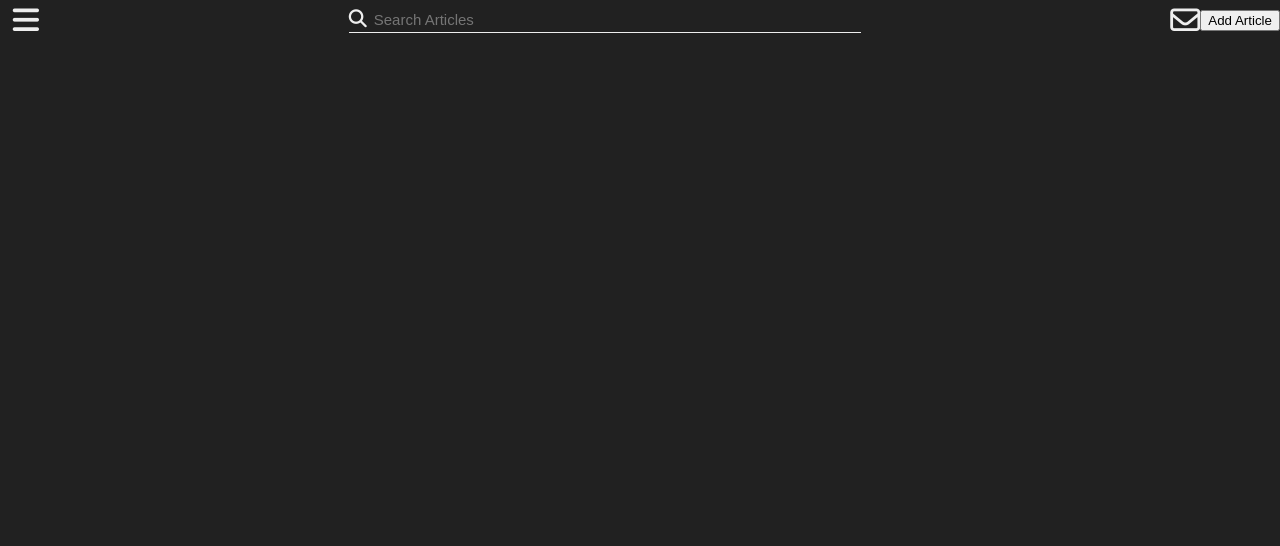
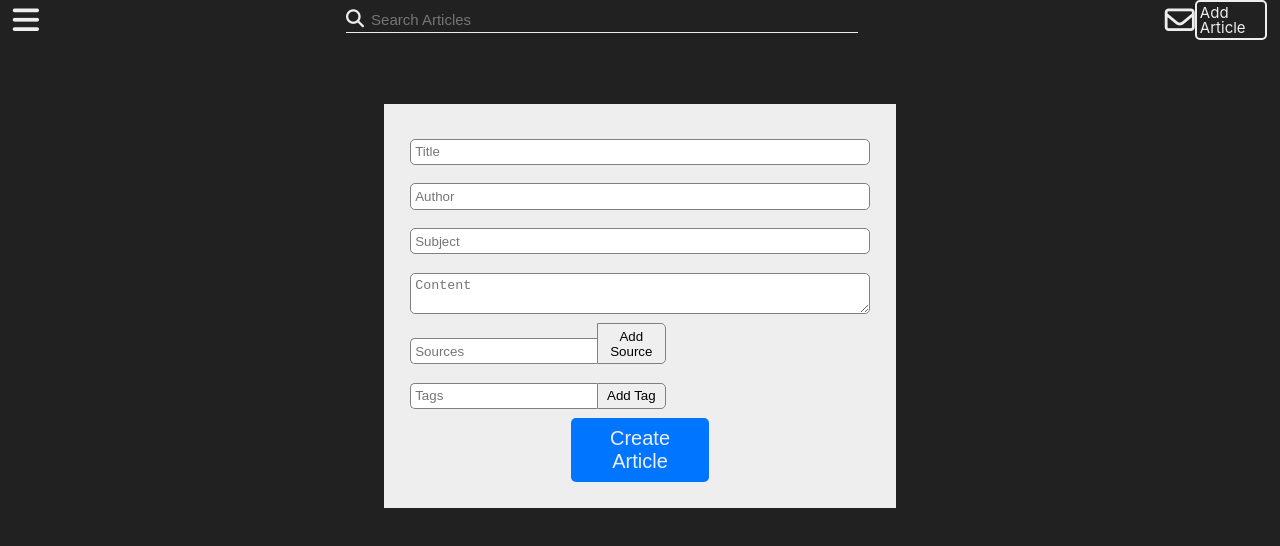
Before and after one commit to LoganSorensen/aviation-journal, a React (Create React App) app: page /add-article in a window 1280 px wide. Shown: the top 546 px of the page. Built offline with nearby package versions, Linux system fonts and the light colour scheme.

Commit message:
added form to create a new article, data currently stored in local state

```diff
--- a/src/App.js
+++ b/src/App.js
@@ -3,7 +3,8 @@ import { Route } from "react-router-dom";
 
 import Header from "./components/header";
 import Login from "./components/login";
-import Article from "./components/article"
+import Article from "./components/article";
+import AddArticle from "./components/addArticle";
 
 import "./styles/index.css";
 
@@ -16,6 +17,7 @@ function App() {
       <Route exact path="/contact" />
       <Route exact path="/search" />
       <Route exact path="/inbox" />
+      <Route exact path="/add-article" component={AddArticle} />
       <Route exact path="/article/:id">
         <Article />
         </Route>
--- /dev/null
+++ b/src/components/addArticle.jsx
@@ -0,0 +1,126 @@
+import React, { useState } from "react";
+
+const AddArticle = (props) => {
+  const [article, setArticle] = useState({
+    title: "",
+    author: "",
+    date: "",
+    subject: "",
+    content: "",
+    sources: [],
+    tags: [],
+  });
+
+  const handleChange = (e) => {
+    setArticle({ ...article, [e.target.name]: e.target.value });
+  };
+
+  const addSource = () => {
+    const sourceField = document.querySelector(".source-field");
+    if (sourceField.value !== "") {
+      setArticle({
+        ...article,
+        sources: [...article.sources, sourceField.value],
+      });
+      sourceField.value = "";
+    }
+  };
+
+  const removeSource = (index) => {
+    const sources = [...article.sources];
+    sources.splice(index, 1);
+    setArticle({ ...article, sources: sources });
+  };
+
+  const addTag = () => {
+    const tagField = document.querySelector(".tag-field");
+    if (tagField.value !== "") {
+      setArticle({ ...article, tags: [...article.tags, tagField.value] });
+      tagField.value = "";
+    }
+    console.log("tags", article.tags);
+  };
+
+  const removeTag = (index) => {
+    const tags = [...article.tags];
+    tags.splice(index, 1);
+    setArticle({ ...article, tags: tags });
+  };
+
+  const createArticle = (e) => {
+    e.preventDefault();
+    console.log(article);
+    // props.history.push('/')
+  };
+
+  return (
+    <div>
+      <form className="article-form">
+        <input
+          type="text"
+          placeholder="Title"
+          name="title"
+          onChange={handleChange}
+        />
+        <input
+          type="text"
+          placeholder="Author"
+          name="author"
+          onChange={handleChange}
+        />
+        <input
+          type="text"
+          placeholder="Subject"
+          name="subject"
+          onChange={handleChange}
+        />
+        <textarea
+          placeholder="Content"
+          name="content"
+          onChange={handleChange}
+        />
+        <div className="sources">
+          {article.sources.map((source, index) => {
+            return (
+              <div key={index} className="source">
+                <p>{source}</p>
+                <button type="button" onClick={() => removeSource(index)}>
+                  Remove
+                </button>
+              </div>
+            );
+          })}
+        </div>
+        <div className="input-group">
+          <input type="text" placeholder="Sources" className="source-field" />
+          <button type="button" onClick={addSource}>
+            Add Source
+          </button>
+        </div>
+        <div className="tags">
+          {article.tags.map((tag, index) => {
+            return (
+              <div key={index} className="tag">
+                <p>{tag}</p>
+                <button type="button" onClick={() => removeTag(index)}>
+                  Remove
+                </button>
+              </div>
+            );
+          })}
+        </div>
+        <div className="input-group">
+          <input type="text" placeholder="Tags" className="tag-field" />
+          <button type="button" onClick={addTag}>
+            Add Tag
+          </button>
+        </div>
+        <button className="create-btn" type="submit" onClick={createArticle}>
+          Create Article
+        </button>
+      </form>
+    </div>
+  );
+};
+
+export default AddArticle;
--- a/src/components/header.jsx
+++ b/src/components/header.jsx
@@ -23,19 +23,18 @@ const Header = () => {
     <div className="header">
       <div className="hamburger-and-logo">
         <i className="fas fa-bars" onClick={toggleOpen}></i>
-        {/* <p>Logo</p> */}
       </div>
       <form onSubmit={searchArticles}>
-      <i className="fas fa-search"></i>
+        <i className="fas fa-search"></i>
         <input
           type="text"
           placeholder="Search Articles"
           onChange={handleChange}
         />
       </form>
-      <div className='admin-features'>
-        <i className="far fa-envelope"></i>
-        <button>Add Article</button>
+      <div className="admin-features">
+        <Link to='/inbox'><i className="far fa-envelope"></i></Link>
+        <Link to="/add-article" className='add-article'>Add Article</Link>
       </div>
       <div className={`navigation ${toggleNav ? "open" : ""}`}>
         <nav>
--- a/src/styles/index.css
+++ b/src/styles/index.css
@@ -138,6 +138,10 @@ html {
   align-items: center;
   justify-content: space-between;
   color: #eeeeee;
+  background-color: #212121;
+  position: sticky;
+  top: 0;
+  z-index: 1;
 }
 .header .hamburger-and-logo {
   display: flex;
@@ -146,7 +150,10 @@ html {
 }
 .header i {
   font-size: 3rem;
-  cursor: pointer;
+}
+.header a {
+  text-decoration: none;
+  color: #eeeeee;
 }
 .header .navigation {
   position: fixed;
@@ -165,7 +172,6 @@ html {
   margin-top: 5%;
 }
 .header .navigation nav a {
-  text-decoration: none;
   font-size: 3rem;
   color: #212121;
   cursor: pointer;
@@ -199,6 +205,15 @@ html {
 .header .admin-features {
   display: flex;
   align-items: center;
+  justify-content: space-between;
+  width: 8%;
+  margin-right: 1%;
+}
+.header .admin-features .add-article {
+  border: 2px solid #eeeeee;
+  border-radius: 5px;
+  font-size: 1.5rem;
+  padding: 3%;
 }
 .login {
   margin: 7% auto 0;
@@ -255,3 +270,49 @@ html {
   background-color: #0075ff;
   color: white;
 }
+.article-form {
+  display: flex;
+  flex-direction: column;
+  width: 40%;
+  margin: 5% auto 0;
+  background-color: #eeeeee;
+  padding: 2%;
+}
+.article-form input,
+.article-form textarea {
+  margin: 2% 0;
+  border-radius: 5px;
+  border: 1px solid gray;
+  padding: 1%;
+}
+.article-form textarea {
+  resize: vertical;
+}
+.article-form .input-group button {
+  width: 15%;
+  padding: 1%;
+  border-radius: 0 5px 5px 0;
+  border: 1px solid gray;
+  cursor: pointer;
+}
+.article-form .input-group input {
+  border-radius: 5px 0 0 5px;
+  border-right: 0;
+}
+.article-form .tag,
+.article-form .source {
+  display: flex;
+  align-items: center;
+  margin: 1% 0;
+  font-size: 1.3rem;
+}
+.article-form .create-btn {
+  width: 30%;
+  margin: 0 auto;
+  color: #eeeeee;
+  background-color: #0075ff;
+  border: none;
+  border-radius: 5px;
+  padding: 2%;
+  font-size: 2rem;
+}
--- /dev/null
+++ b/src/styles/less/article-form.less
@@ -0,0 +1,53 @@
+.article-form {
+  display: flex;
+  flex-direction: column;
+  width: 40%;
+  margin: 5% auto 0;
+  background-color: @light;
+  padding: 2%;
+
+  input,
+  textarea {
+    margin: 2% 0;
+    border-radius: 5px;
+    border: 1px solid gray;
+    padding: 1%;
+  }
+
+  textarea {
+    resize: vertical;
+  }
+
+  .input-group {
+    button {
+      width: 15%;
+      padding: 1%;
+      border-radius: 0 5px 5px 0;
+      border: 1px solid gray;
+      cursor: pointer;
+    }
+
+    input {
+      border-radius: 5px 0 0 5px;
+      border-right: 0;
+    }
+  }
+
+  .tag, .source {
+      display: flex;
+      align-items: center;
+      margin: 1% 0;
+      font-size: 1.3rem;
+  }
+
+  .create-btn {
+      width: 30%;
+      margin: 0 auto;
+      color: @light;
+      background-color: @blue;
+      border: none;
+      border-radius: 5px;
+      padding: 2%;
+      font-size: 2rem;
+  }
+}
--- a/src/styles/less/header.less
+++ b/src/styles/less/header.less
@@ -4,6 +4,11 @@
   align-items: center;
   justify-content: space-between;
   color: @light;
+  background-color: @dark;
+  position: sticky;
+  top: 0;
+  z-index: 1;
+
 
   .hamburger-and-logo {
     display: flex;
@@ -13,7 +18,11 @@
 
   i {
     font-size: 3rem;
-    cursor: pointer;
+  }
+
+  a {
+    text-decoration: none;
+    color: @light;
   }
 
   .navigation {
@@ -33,7 +42,6 @@
       margin-top: 5%;
 
       a {
-        text-decoration: none;
         font-size: 3rem;
         color: @dark;
         cursor: pointer;
@@ -55,7 +63,7 @@
       font-size: 1.8rem;
     }
 
-      input{
+    input {
       width: 100%;
       border-radius: 5px;
       border: none;
@@ -70,12 +78,20 @@
         color: transparent;
       }
     }
-
-
   }
 
   .admin-features {
     display: flex;
     align-items: center;
+    justify-content: space-between;
+    width: 8%;
+    margin-right: 1%;
+
+    .add-article {
+      border: 2px solid @light;
+      border-radius: 5px;
+      font-size: 1.5rem;
+      padding: 3%;
     }
   }
+}
--- a/src/styles/less/index.less
+++ b/src/styles/less/index.less
@@ -4,3 +4,4 @@
 
 @import "header.less";
 @import "login.less";
+@import "article-form.less";
--- a/src/styles/less/login.less
+++ b/src/styles/less/login.less
@@ -57,7 +57,7 @@
       border-radius: 5px;
       padding: 2%;
       font-size: 2rem;
-      background-color: #0075ff;
+      background-color: @blue;
       color: white;
     }
   }
--- a/src/styles/less/variables.less
+++ b/src/styles/less/variables.less
@@ -1,2 +1,3 @@
 @light: #eeeeee;
 @dark: #212121;
+@blue: #0075ff;
```
Also changed, not shown: 1 other file (tests, documents, lock files or other folders). Lines whose indentation alone changed are shown as unchanged.
